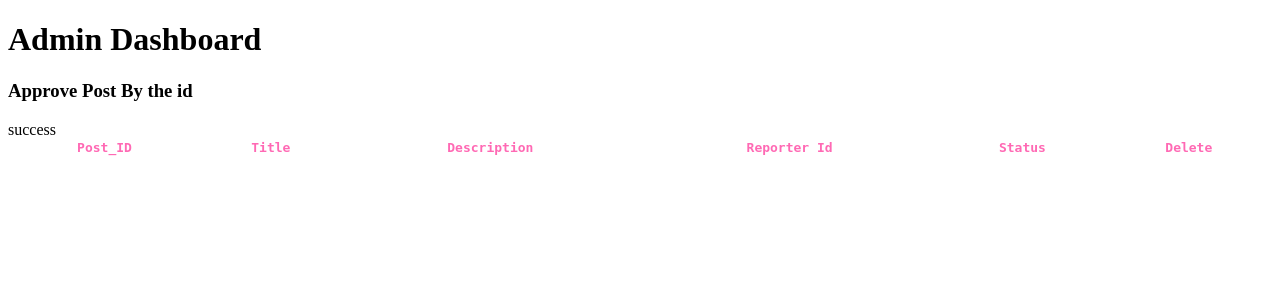
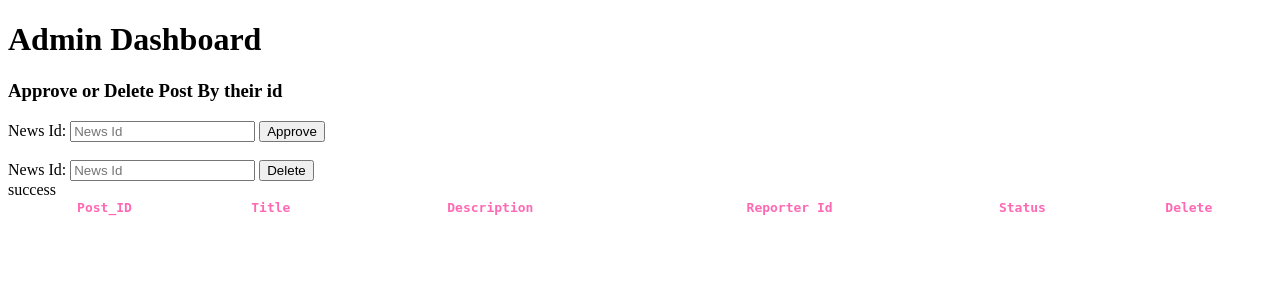
Before and after one commit to ruhulamin005/campusnewsportal, a PHP site: page /dashboard.php in a window 1280 px wide. Shown: the top 300 px of the page. Run offline with PHP 8.4, Linux system fonts and the light colour scheme; data that the repository does not hold is empty.

Commit message:
APPROVE AND DASHBOARD COMPLETE
APPROVE AND DASHBOARD COMPLETE AS WELL AS WITH DATABBASE

```diff
--- a/dashboard.php
+++ b/dashboard.php
@@ -10,7 +10,22 @@
 
     <h1>Admin Dashboard</h1>
 
-    <h3>Approve Post By the id</h3>
+    <h3>Approve or Delete  Post By their id</h3>
+
+    <form class="" action="approve.php" method="get">
+
+      News Id: <input type="text" name="post_id"required placeholder="News Id" value="">
+      <input type="submit" name="approve" value="Approve">
+
+      <br>
+      </form>
+      <form class="" action="delete.php" method="get">
+      <br>
+
+      News Id: <input type="text" name="post_id"required placeholder="News Id" value="">
+      <input type="submit" name="delete" value="Delete">
+
+    </form>
 
 
 
```
Also changed, not shown: approve.php (added, +19 -0 lines).
